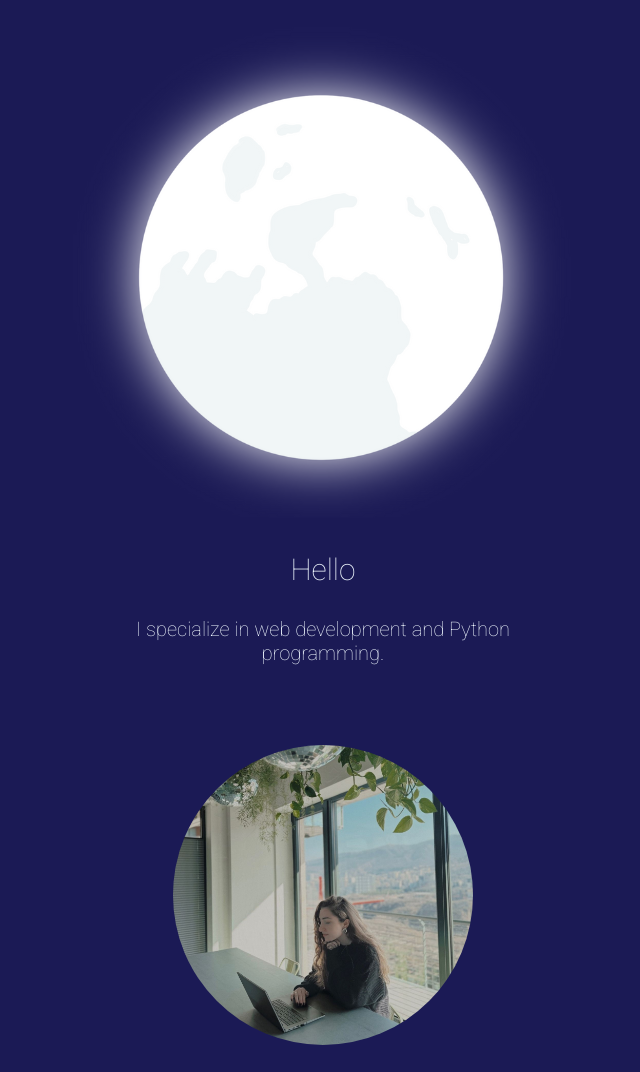
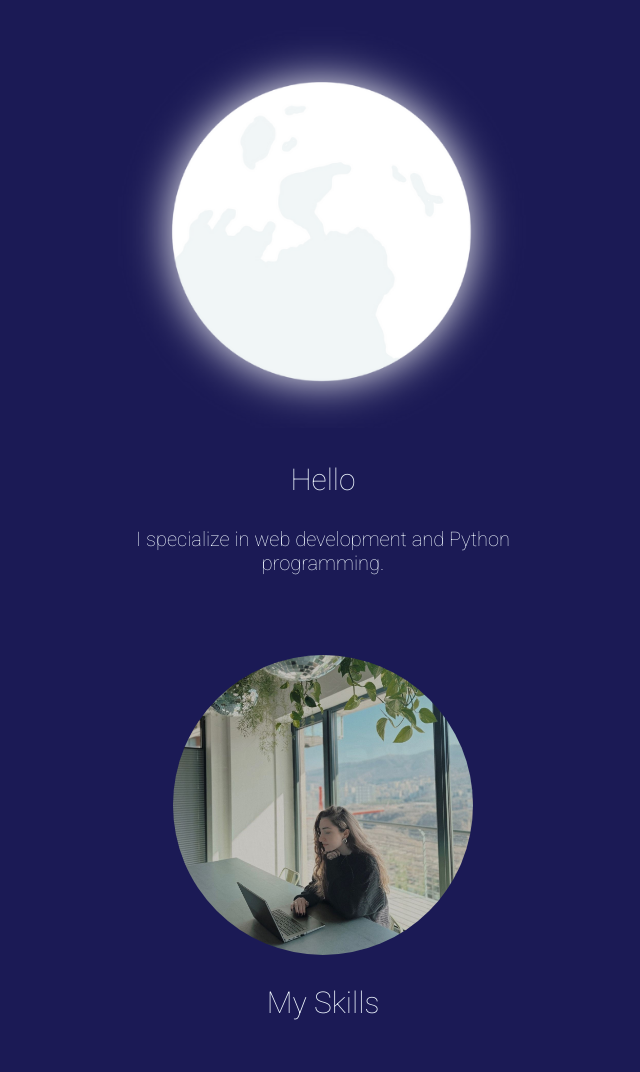
Before and after one commit to FleurSalome/web-portfolio, a plain HTML site: page index.html in a window 1280 px wide. Shown: the part 401-1473 px from the top of the page, without its empty margins (317-957 px from the left). Drawn offline with Linux system fonts and the light colour scheme.

Commit message:
Update index.html

```diff
--- a/index.html
+++ b/index.html
@@ -35,19 +35,30 @@
       </div>
 
 
-    <div class="moon">
-        <img class="moon-photo" src="./assets/moon.png" alt="" style="width: 500px;">
+      <div class="moon">
+        <img class="moon-photo" src="./assets/moon.png" alt="">
     </div>
 
-    <h3 class="hello">Hello</h3>
 
-    <p class="about-me">I specialize in web development and Python programming.</p>
+    <div class="div-hello">
+
+      <h3 class="hello">Hello</h3>
+
+    </div>
+
+    <div class="div-about-me">
+
+      <p class="about-me">I specialize in web development and Python programming.</p>
+
+    </div>
 
     <div class="my-photo">
        <img src="./assets/my photo.jpg" alt="photo of a girl">
     </div>
 
-    <h3 class="my-skills">My Skills</h3>
+    <div class="div-my-skills">
+      <h3 class="my-skills">My Skills</h3>
+    </div>
 
 
     <div class="skills1">
```
